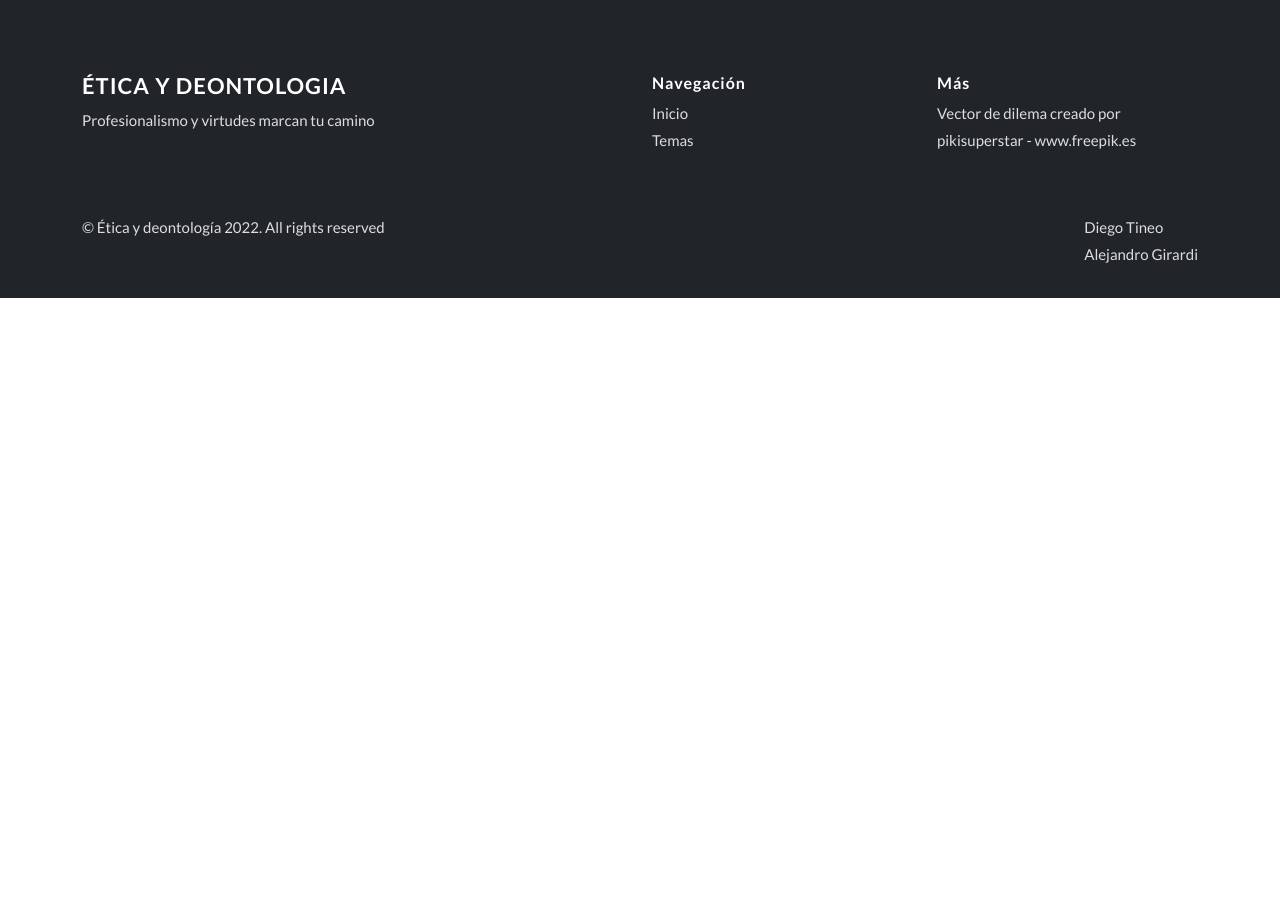
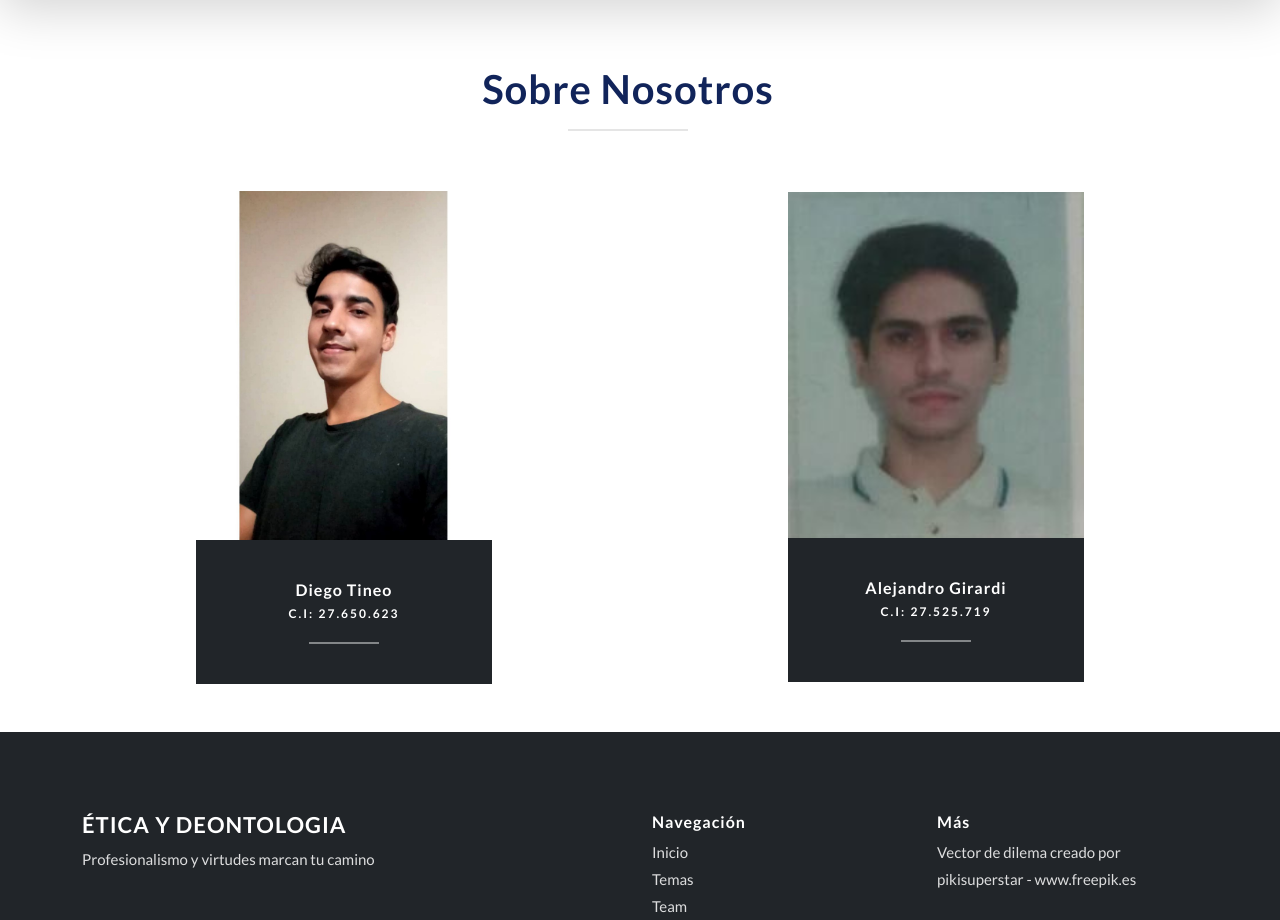
Before and after one commit to DiegoTineo/eticaWeb, a plain HTML site: page index.html in a window 1280 px wide. Shown: the part 1880-2800 px from the top of the page. Before the commit the page ends 2178 px from the top, so only its background shows below. Drawn offline with Linux system fonts and the light colour scheme.

Commit message:
logo e informacion sobre los estudiantes

```diff
--- a/index.html
+++ b/index.html
@@ -18,7 +18,11 @@
 
    <nav class="navbar fixed-top navbar-expand-lg navbar-light bg-dark shadow">
       <div class="container">
-        <a class="navbar-brand logo-text" href="#">Ética y Deontologia</a>
+            <a class="navbar-brand" href="#">
+              <img src="img/logo.png" alt="" width="30" height="24" class="d-inline-block align-text-top">
+            </a>
+        <a class="navbar-brand logo-text" href="#"> Ética y Deontologia</a>
+
         <button class="navbar-toggler" type="button" data-bs-toggle="collapse" data-bs-target="#navbarNav" aria-controls="navbarNav" aria-expanded="false" aria-label="Toggle navigation">
           <span class="navbar-toggler-icon"></span>
         </button>
@@ -31,21 +35,9 @@
             <li class="nav-item">
                <a class="nav-link" href="#temas">Temas</a>
              </li>
-             <!-- <li class="nav-item">
-               <a class="nav-link" href="#portfolio">Portfolio</a>
-              </li> -->
-            <!-- <li class="nav-item">
-               <a class="nav-link" href="#features">Features</a>
-             </li> -->
-             <!-- <li class="nav-item">
-               <a class="nav-link" href="#team">Team</a>
-             </li> -->
-             <!-- <li class="nav-item">
-               <a class="nav-link" href="#testimonials">Ir al Blog</a>
-             </li> -->
-             <!-- <li class="nav-item">
-               <a class="nav-link" href="#contact">Contact</a>
-             </li> -->
+            <li class="nav-item">
+               <a class="nav-link" href="#team">Sobre nosotros</a>
+             </li>
           </ul>
         </div>
       </div>
@@ -110,7 +102,7 @@
             </div>
             <div class="col-lg-4 col-sm-6 p-4">
                <div class="icon-box">
-                  <a href="#">4</a>
+                  <a href="#">5</a>
                </div>
                <h4 class="title-sm mt-4"><a href="">Unidad 5: Casos Prácticos</a></h4>
                <p>La informacion relacionada con esta unidad sera agregada proximamente</p>
@@ -272,77 +264,6 @@
       </div>
    </section> -->
 
-   <!-- <section id="team" class="row g-0 py-0 text-center">
-      <div class="col-lg-3 col-sm-6 team-member">
-         <div class="team-member-img">
-            <img src="img/team-3-800x800.jpg" alt="">
-            <div class="social-icons">
-               <a href="#"><i class="bx bxl-facebook"></i></a>
-               <a href="#"><i class="bx bxl-twitter"></i></a>
-               <a href="#"><i class="bx bxl-instagram"></i></a>
-               <a href="#"><i class="bx bxl-github"></i></a>
-            </div>
-         </div>
-         <div class="p-4">
-            <h5 class="title-sm mt-3 mb-0 text-white">John Foe</h5>
-            <small class="text-white">Web Designer</small>
-            <div class="hline"></div>
-            <p class="text-white">Well skillful lorem Ipsum is not simply random text. It has roots in a piece of classical Latin literature from 45 BC</p>
-         </div>
-      </div>
-      <div class="col-lg-3 col-sm-6 team-member even">
-         <div class="team-member-img">
-            <img src="img/team-4-800x800.jpg" alt="">
-            <div class="social-icons">
-               <a href="#"><i class="bx bxl-facebook"></i></a>
-               <a href="#"><i class="bx bxl-twitter"></i></a>
-               <a href="#"><i class="bx bxl-instagram"></i></a>
-               <a href="#"><i class="bx bxl-github"></i></a>
-            </div>
-         </div>
-         <div class="p-4">
-            <h5 class="title-sm mt-3 mb-0 text-white">John Foe</h5>
-            <small class="text-white">Web Designer</small>
-            <div class="hline"></div>
-            <p class="text-white">Well skillful lorem Ipsum is not simply random text. It has roots in a piece of classical Latin literature from 45 BC</p>
-         </div>
-      </div>
-      <div class="col-lg-3 col-sm-6 team-member">
-         <div class="team-member-img">
-            <img src="img/team-6-800x800.jpg" alt="">
-            <div class="social-icons">
-               <a href="#"><i class="bx bxl-facebook"></i></a>
-               <a href="#"><i class="bx bxl-twitter"></i></a>
-               <a href="#"><i class="bx bxl-instagram"></i></a>
-               <a href="#"><i class="bx bxl-github"></i></a>
-            </div>
-         </div>
-         <div class="p-4">
-            <h5 class="title-sm mt-3 mb-0 text-white">John Foe</h5>
-            <small class="text-white">Web Designer</small>
-            <div class="hline"></div>
-            <p class="text-white">Well skillful lorem Ipsum is not simply random text. It has roots in a piece of classical Latin literature from 45 BC</p>
-         </div>
-      </div>
-      <div class="col-lg-3 col-sm-6 team-member even">
-         <div class="team-member-img">
-            <img src="img/team-8-800x800.jpg" alt="">
-            <div class="social-icons">
-               <a href="#"><i class="bx bxl-facebook"></i></a>
-               <a href="#"><i class="bx bxl-twitter"></i></a>
-               <a href="#"><i class="bx bxl-instagram"></i></a>
-               <a href="#"><i class="bx bxl-github"></i></a>
-            </div>
-         </div>
-         <div class="p-4">
-            <h5 class="title-sm mt-3 mb-0 text-white">John Foe</h5>
-            <small class="text-white">Web Designer</small>
-            <div class="hline"></div>
-            <p class="text-white">Well skillful lorem Ipsum is not simply random text. It has roots in a piece of classical Latin literature from 45 BC</p>
-         </div>
-      </div>
-   </section> -->
-
    <!-- <section id="testimonials" class="text-center">
       <div class="container">
          <div class="row">
@@ -416,7 +337,7 @@
             </div>
          </div>
       </div>
-   </section> -->
+   </section>  -->
 
    <!-- <section id="clients" class="bg-light">
       <div class="container">
@@ -483,6 +404,53 @@
       </div>
    </section>
 
+   <section id="team" class="row g-0 py-0 text-center m-lg-5">
+      <div class="row">
+            <div class="col-12 section-intro mt-lg-4">
+               <h1>Sobre Nosotros</h1>
+               <div class="hline"></div>
+            </div>
+         </div>
+      </div>
+
+      <div class="col-lg-3 col-sm-6 team-member even my-auto mx-auto">
+         <div class="team-member-img">
+            <img src="img/photo_2022-04-25_20-11-47.jpg" alt="">
+            <div class="social-icons">
+               <a href=""><i class="bx bxl-facebook"></i></a>
+               <a href=""><i class="bx bxl-twitter"></i></a>
+               <a href=""><i class="bx bxl-instagram"></i></a>
+               <a href=""><i class="bx bxl-github"></i></a>
+            </div>
+         </div>
+         <div class="p-4 bg-dark">
+            <h5 class="title-sm mt-3 mb-0 text-white">Diego Tineo</h5>
+            <small class="text-white">C.I: 27.650.623</small>
+            <div class="hline"></div>
+
+         </div>
+      </div>
+
+      <div class="col-lg-3 col-sm-6 team-member my-auto mx-auto">
+         <div class="team-member-img">
+            <img src="img/photo_2022-04-25_20-15-22.jpg" alt="">
+            <div class="social-icons">
+               <a href=""><i class="bx bxl-facebook"></i></a>
+               <a href=""><i class="bx bxl-twitter"></i></a>
+               <a href=""><i class="bx bxl-instagram"></i></a>
+               <a href=""><i class="bx bxl-github"></i></a>
+            </div>
+         </div>
+         <div class="p-4 bg-dark">
+            <h5 class="title-sm mt-3 mb-0 text-white">Alejandro Girardi</h5>
+            <small class="text-white">C.I: 27.525.719</small>
+            <div class="hline"></div>
+
+         </div>
+      </div>
+
+   </section>
+
    <footer>
       <div class="footer-top bg-dark">
          <div class="container">
@@ -502,6 +470,7 @@
                   <div class="footer-links">
                      <a href="#">Inicio</a>
                      <a href="#temas">Temas</a>
+                     <a href="#team">Team</a>
                   </div>
                </div>
                <div class="col-md-3">
```
Also changed, not shown: pages/Unidad1.html (+1 -1 lines), img/IMG_20210527_162330.jpg (added), img/cntct.jpg (deleted), img/hero_img.jpg (deleted), img/logo.png (added), img/p1.jpg (deleted), img/p2.jpg (deleted), img/p3.jpg (deleted), img/p4.jpg (deleted), img/p5.jpg (deleted), img/p6.jpg (deleted), img/photo_2022-04-25_20-11-47.jpg (added), img/photo_2022-04-25_20-15-22.jpg (added), img/team-3-800x800.jpg (deleted), 1 more files.
